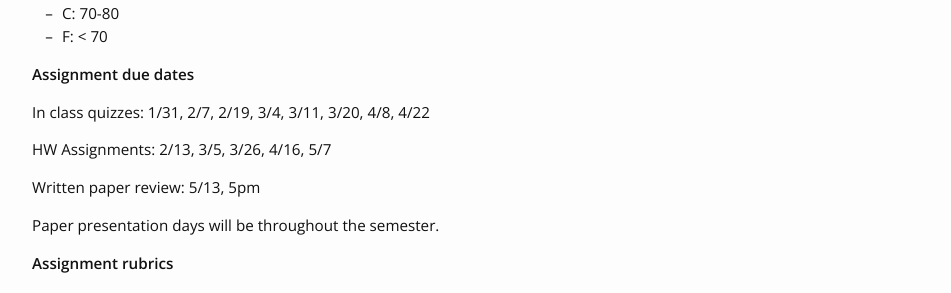
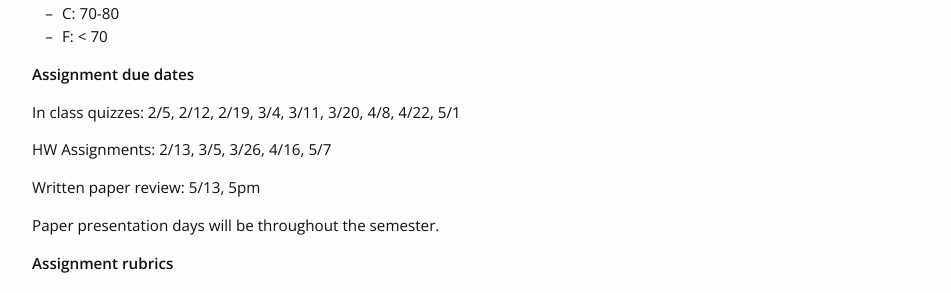
Before and after one commit to NetworksMarketsCornellTech/Spring2024, a Jekyll site: the page built from syllabus.md, in a window 1280 px wide and 900 px high, scrolled down 2278 px. Shown: the part 158-451 px from the top of the window, without its empty margins (163-1114 px from the left). Built offline with Jekyll 4.4.1, drawn with Linux system fonts in a browser that asks for light colours; nearby versions of some CDN libraries.

Commit message:
quiz on website

```diff
--- a/syllabus.md
+++ b/syllabus.md
@@ -75,7 +75,7 @@ Letter grading. Grades will be at least as generous as the following, with A+ gi
 
  **Assignment due dates**
 
- In class quizzes: 1/31, 2/7, 2/19, 3/4, 3/11, 3/20, 4/8, 4/22
+ In class quizzes: 2/5, 2/12, 2/19, 3/4, 3/11, 3/20, 4/8, 4/22, 5/1
 
  HW Assignments: 2/13, 3/5, 3/26, 4/16, 5/7
 
```
